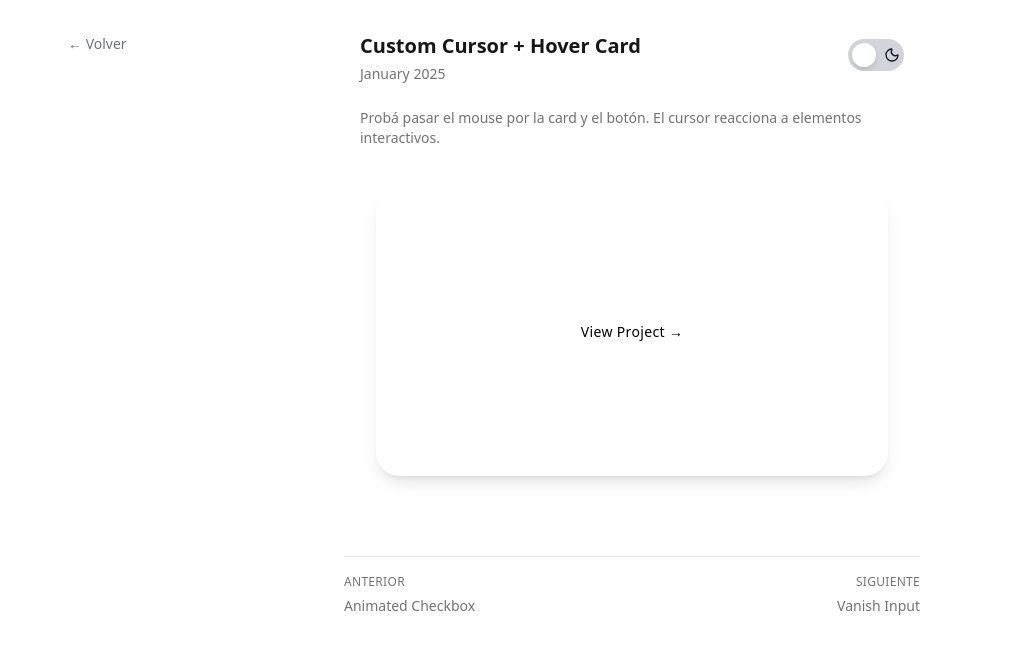
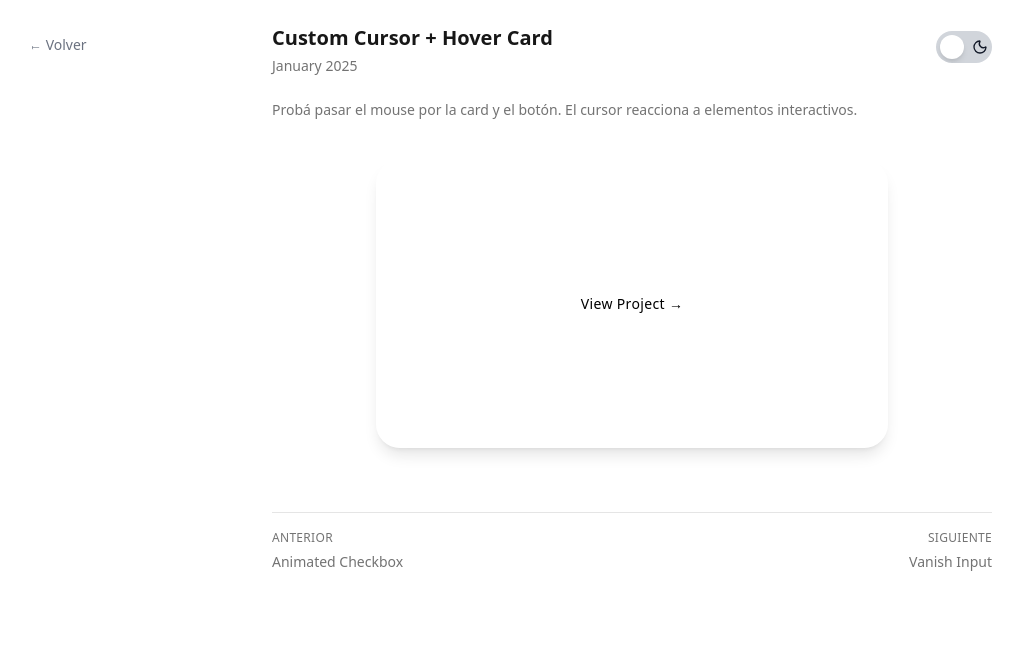
Before and after one commit to franlopezmora/portafolio-FLM, a React (Vite) app: page /prototype/1 in a window 1280 px wide. Shown: the top 650 px of the page, without its empty margins (8-1031 px from the left). Built offline with nearby package versions, Linux system fonts and the light colour scheme.

Commit message:
- Cambios en prototype page

```diff
--- a/src/components/PrototypeLayout.jsx
+++ b/src/components/PrototypeLayout.jsx
@@ -10,11 +10,10 @@ export default function PrototypeLayout({
   customCursor = null
 }) {
   return (
-    <div className={`${relative ? 'relative' : ''} bg-white text-black dark:bg-neutral-900 dark:text-white p-4 ${className}`}>
+    <div className={`${relative ? 'relative' : ''} bg-white text-black dark:bg-neutral-900 dark:text-white ${className}`}>
       {/* Cursor custom si se proporciona */}
       {customCursor}
 
-      <div className="max-w-4xl mx-auto">
       {/* Header con título, fecha y toggle */}
       <div className="flex items-center justify-between mb-6">
         <div className="text-left">
@@ -40,6 +39,5 @@ export default function PrototypeLayout({
       {/* Contenido del prototipo */}
       {children}
     </div>
-    </div>
   );
 }
--- a/src/pages/PrototypePage.jsx
+++ b/src/pages/PrototypePage.jsx
@@ -228,35 +228,35 @@ export default function PrototypePage() {
 
   return (
     <main className="bg-white text-neutral-900 dark:bg-neutral-950 dark:text-neutral-100 min-h-screen overflow-x-hidden">
-      <div className="mx-auto max-w-[1200px] px-4 md:px-6 lg:px-8 pt-4">
+      <div className="mx-auto max-w-[1200px] px-0 pt-6">
 
-        {/* Layout más compacto */}
-        <div className="flex flex-col lg:flex-row lg:gap-x-[80px]">
+        {/* Layout con flexbox para mejor control del sticky */}
+        <div className="flex gap-x-10">
 
-          {/* RAIL IZQUIERDO: Volver + Título (sticky) */}
-          <aside className="hidden lg:block lg:w-[200px] lg:flex-shrink-0">
+          {/* RAIL IZQUIERDO: Volver (sticky) */}
+          <aside className="toc-rail w-[200px] flex-shrink-0">
             <div
               style={{
                 position: 'sticky',
-                top: '31px',
+                top: '32px',
                 width: '200px',
                 zIndex: 20,
-                maxHeight: 'calc(100vh - 40px)',
+                maxHeight: 'calc(100vh - 64px)',
                 overflowY: 'auto'
               }}
             >
               {/* Volver */}
-              <Link className="essay-back block mb-3" to="/">← Volver</Link>
+              <Link className="essay-back block mb-4 -ml-2" to="/">← Volver</Link>
             </div>
           </aside>
 
           {/* CONTENIDO PRINCIPAL */}
-          <div className="flex-1 max-w-[800px] mx-auto">
+          <div className="w-full max-w-[720px] mx-auto">
             {/* Renderizar el contenido del prototipo */}
             {renderPrototypeContent()}
 
             {/* Prev / Next */}
-            <div className="mt-8">
+            <div className="mt-10">
               <PrevNext
                 prev={prevId ? { title: PROTOTYPES[prevId]?.title || `Prototype ${prevId}`, href: `/prototype/${prevId}` } : null}
                 next={nextId ? { title: PROTOTYPES[nextId]?.title || `Prototype ${nextId}`, href: `/prototype/${nextId}` } : null}
@@ -264,8 +264,8 @@ export default function PrototypePage() {
             </div>
           </div>
 
-          {/* Espacio derecho más pequeño */}
-          <div className="hidden lg:block lg:w-[200px] lg:flex-shrink-0" />
+          {/* Espacio derecho para balance visual */}
+          <div className="toc-spacer w-[200px] flex-shrink-0" />
         </div>
       </div>
     </main>
```
Lines whose indentation alone changed are shown as unchanged.
